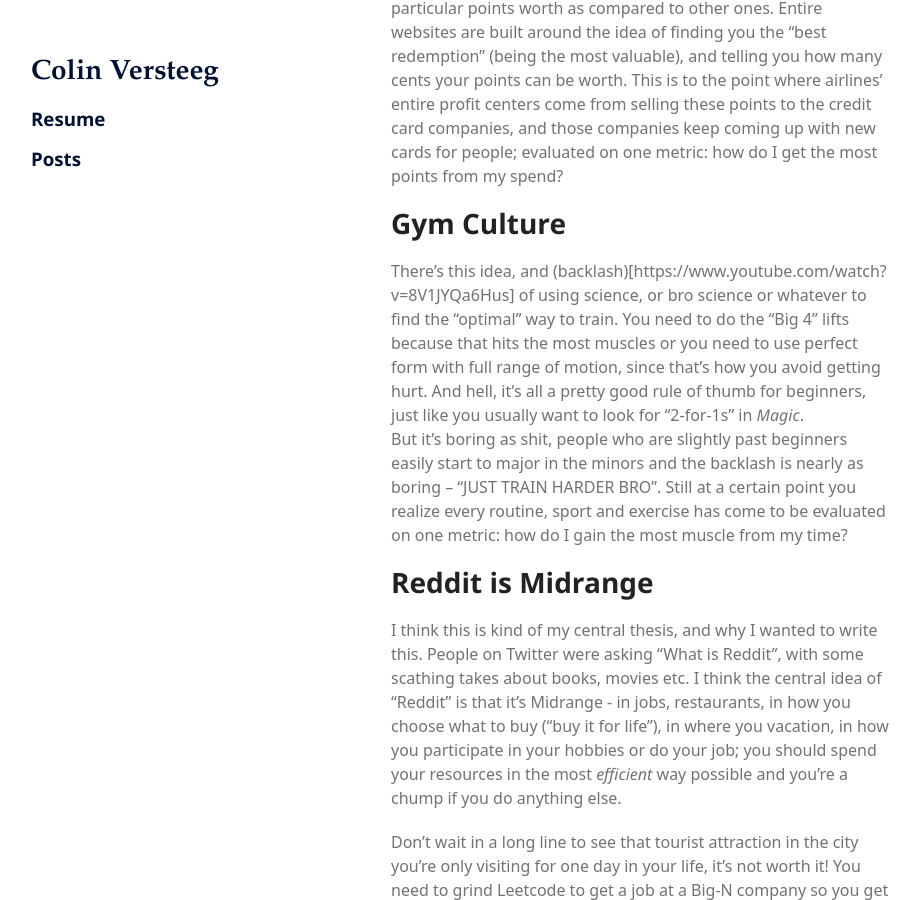
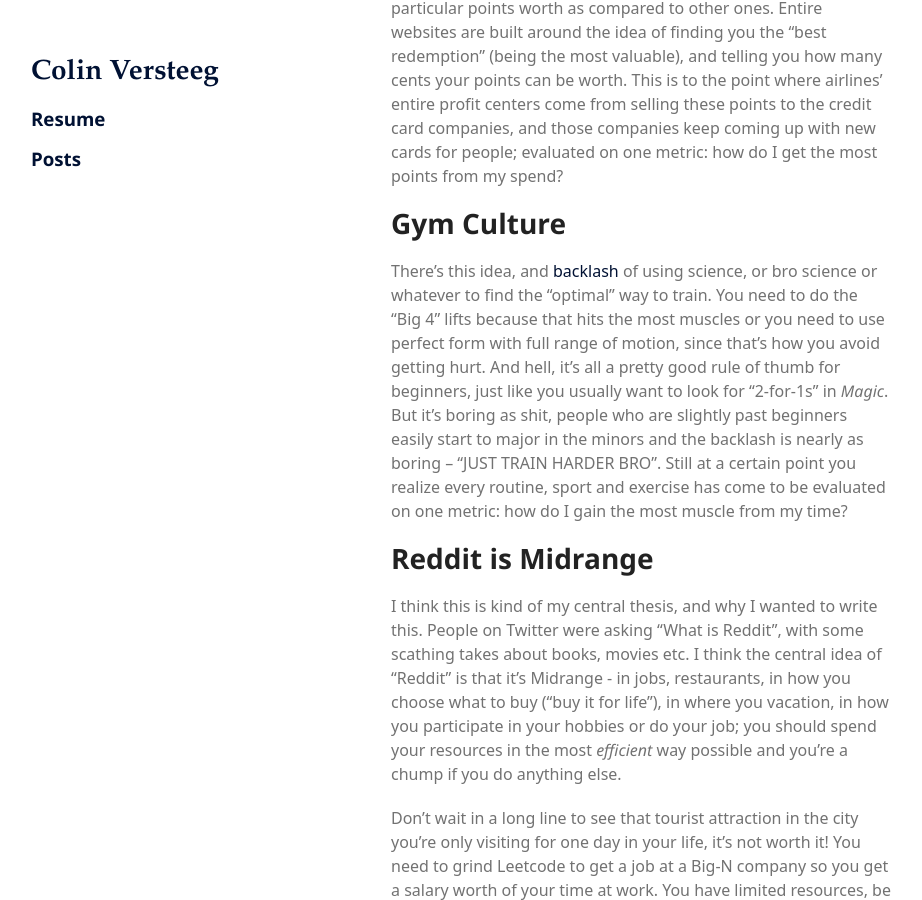
Before and after one commit to csteegz/csteegz.github.io, a Jekyll site: the page built from _posts/2025-08-08-Everything-is-Midrange.md, in a window 1280 px wide and 900 px high, scrolled down 1337 px. Shown: the whole window, without its empty margins (179-1101 px from the left). Built offline with Jekyll 4.4.1, drawn with Linux system fonts in a browser that asks for light colours; some web fonts are replaced.

Commit message:
Update 2025-08-08-Everything-is-Midrange.md
fix markdown issue

```diff
--- a/_posts/2025-08-08-Everything-is-Midrange.md
+++ b/_posts/2025-08-08-Everything-is-Midrange.md
@@ -29,7 +29,7 @@ This is to the point where airlines' entire profit centers come from selling the
 
 # Gym Culture
 
-There's this idea, and (backlash)[https://www.youtube.com/watch?v=8V1JYQa6Hus] of using science, or bro science or whatever to find the "optimal" way to train.
+There's this idea, and [backlash](https://www.youtube.com/watch?v=8V1JYQa6Hus) of using science, or bro science or whatever to find the "optimal" way to train.
 You need to do the "Big 4" lifts because that hits the most muscles or you need to use perfect form with full range of motion, since that's how you avoid getting hurt.
 And hell, it's all a pretty good rule of thumb for beginners, just like you usually want to look for "2-for-1s" in _Magic_.
 But it's boring as shit, people who are slightly past beginners easily start to major in the minors and the backlash is nearly as boring -- "JUST TRAIN HARDER BRO".
```
